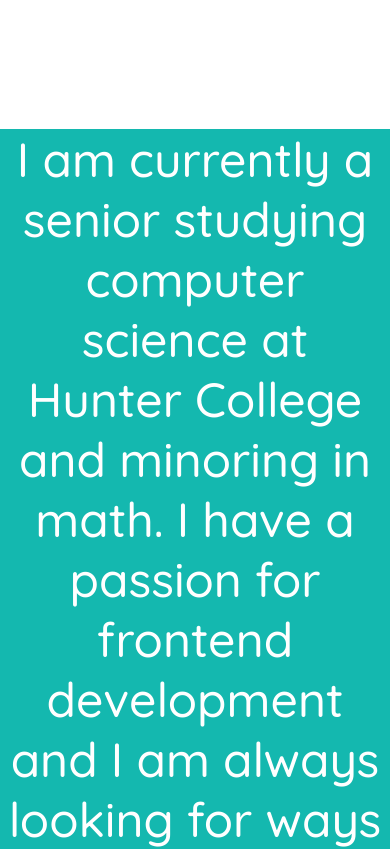
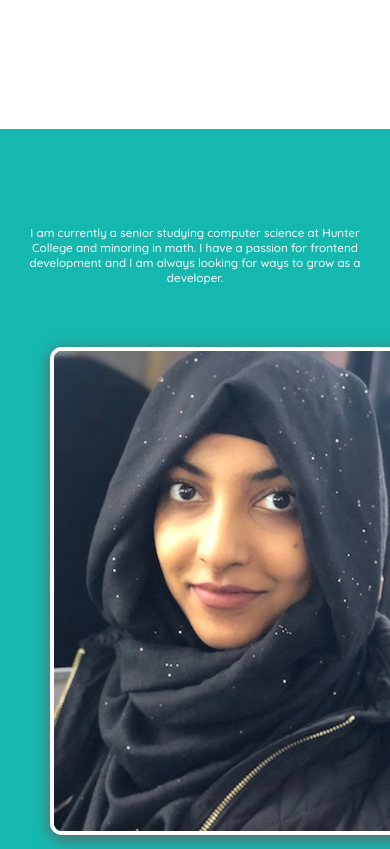
Before and after one commit to Marjan154/marjan-personal-website, a React (Create React App) app: page /#/ in a window 390 px wide. Shown: the part 920-1769 px from the top of the page. Built offline with nearby package versions, Linux system fonts and the light colour scheme.

Commit message:
font more responsive

```diff
--- a/src/styles/home.css
+++ b/src/styles/home.css
@@ -32,21 +32,23 @@
 }
 .words {
   font-family: "Quicksand", sans-serif;
-  font-size: 3em;
+  font-size: 3vw;
   color: white;
   word-wrap: break-word;
-  width: 700px;
+  width: 600px;
   /* min-width: 45vw; */
   display: flex;
   justify-content: center;
   align-self: center;
   align-content: center;
+  padding: 3vw;
 }
 
 .wordColorSize {
   font-family: "Quicksand", sans-serif;
   font-size: 3.5vw;
   color: white;
+  width: 47vw;
 }
 
 .landing {
@@ -61,9 +63,10 @@
 
 .headshot {
   float: left;
+  padding: 50px;
 }
 .headshot img {
-  border-radius: 10px;
+  border-radius: 3vw;
   border: 4px solid white;
   box-shadow: 0 4px 16px #616161;
 }
```
